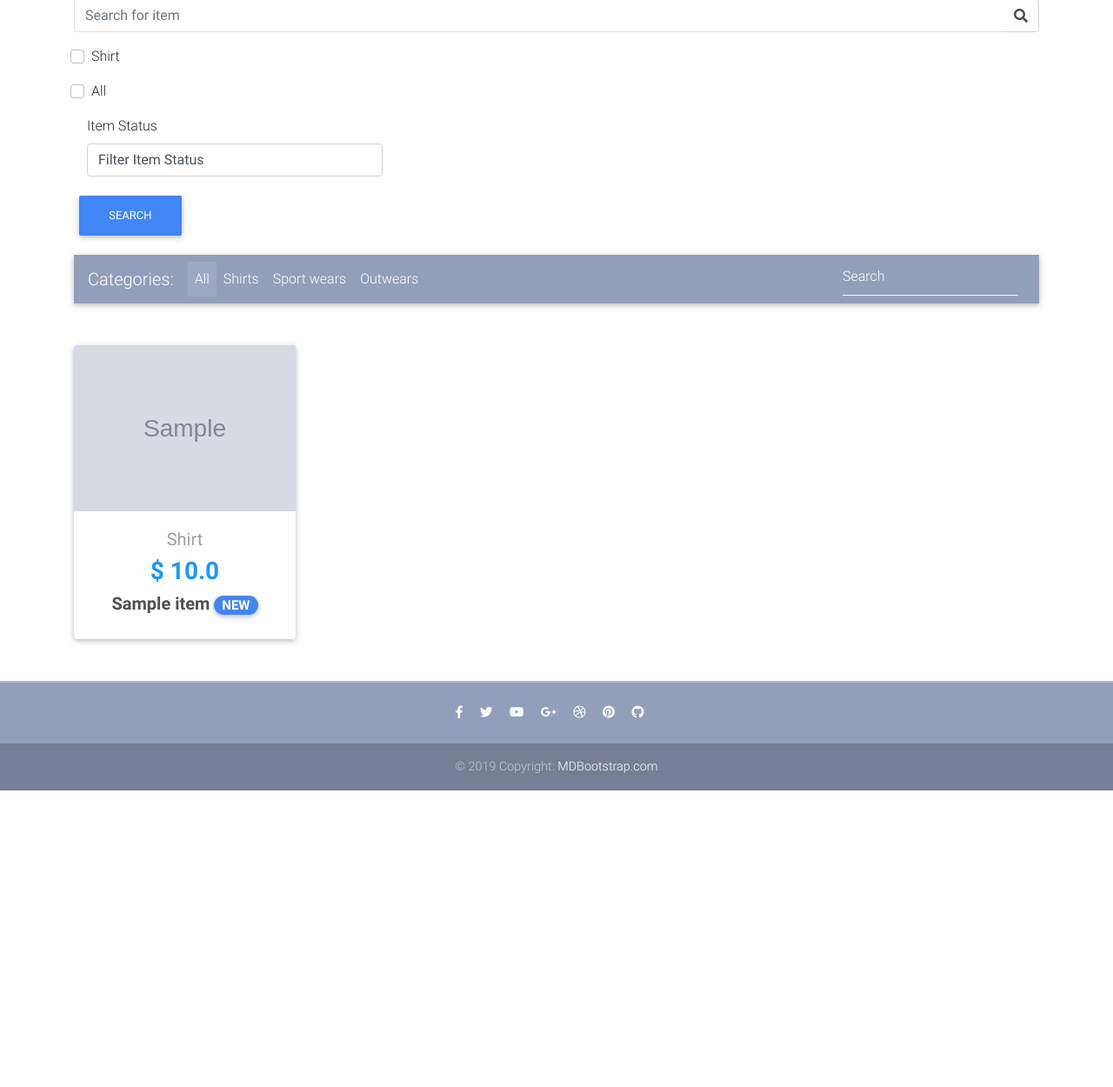
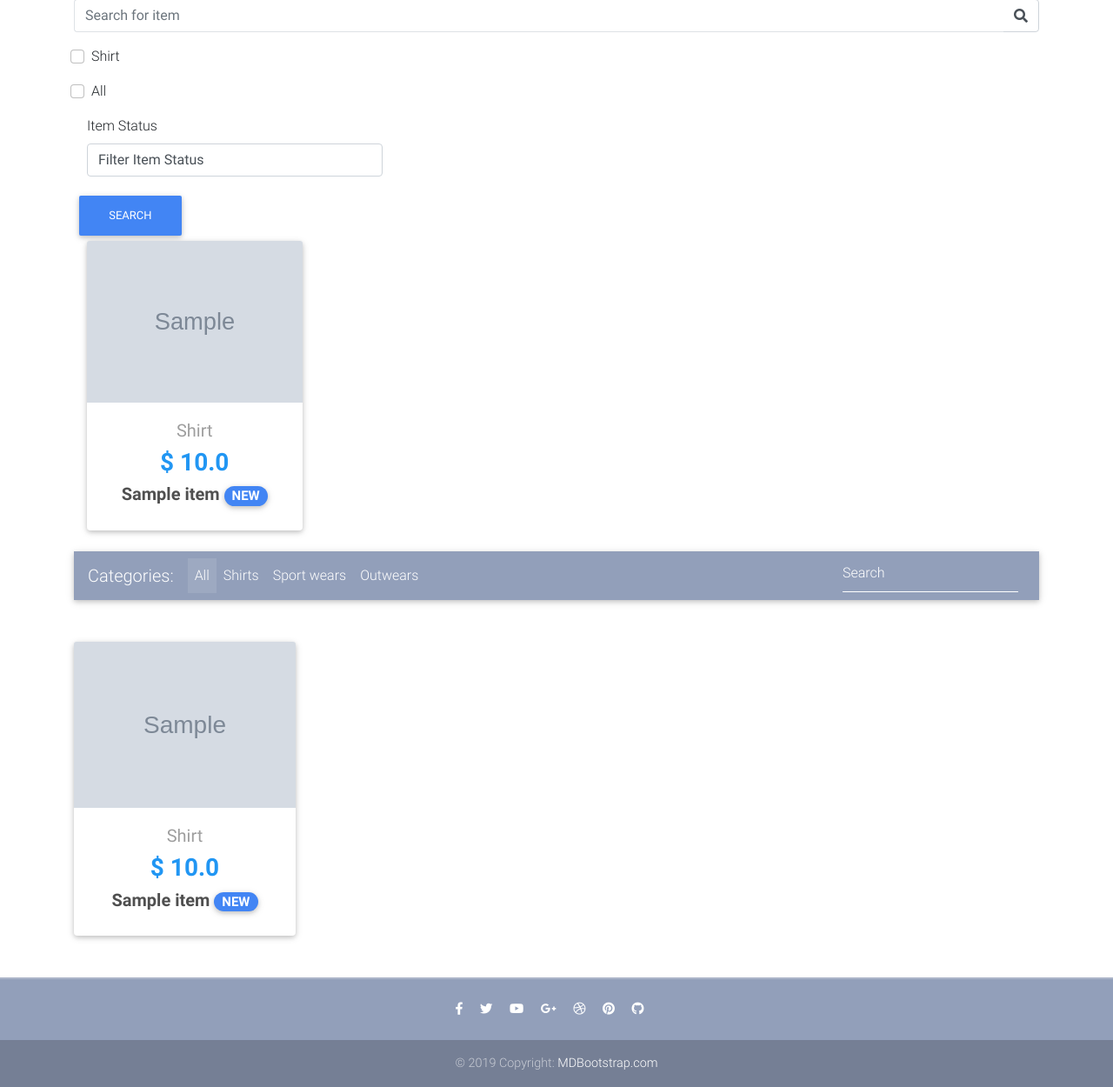
Before and after one commit to Gid34/Django-Ecommerce-Project, a Django app: page / in a window 1280 px wide. Shown: the part 171-1421 px from the top of the page at 87% size. Before the commit the page ends 1080 px from the top, so only its background shows below. Run offline with Django 3.2, Linux system fonts and the light colour scheme; tables that the repository leaves empty hold one stand-in row (values such as "Sample post"); grey boxes marked "Sample" are stand-in pictures; some libraries are stand-ins or nearby versions.

Commit message:
Added Comments
Figured out the following code
-Checkout Page
-settings.DEBUG for the image

```diff
--- a/django-ecommerce/core/views.py
+++ b/django-ecommerce/core/views.py
@@ -558,6 +558,8 @@ def filter(request):
     if item_status != 'Filter Item Status':
         qs = qs.filter(label=item_status)
 
+    #^Turn these into elif, else condition is  qs = Item.objects.all()
+
     context = {
         'queryset':qs,
         'all_item_label':all_item_label
--- a/django-ecommerce/django-ecomm/settings/base.py
+++ b/django-ecommerce/django-ecomm/settings/base.py
@@ -69,8 +69,9 @@ USE_TZ = True
 STATIC_URL = '/static/'
 MEDIA_URL = '/media/'
 STATICFILES_DIRS = [os.path.join(BASE_DIR, 'static_in_env')]
-STATIC_ROOT = os.path.join(BASE_DIR, 'static_root')
-MEDIA_ROOT = os.path.join(BASE_DIR, 'media_root')
+STATIC_ROOT = os.path.join(BASE_DIR, 'static_root') #VENV -> BASE_DIR
+MEDIA_ROOT = os.path.join(BASE_DIR, 'media_root') #VENV -> BASE_DIR
+
 
 # Auth
 
--- a/django-ecommerce/django-ecomm/urls.py
+++ b/django-ecommerce/django-ecomm/urls.py
@@ -1,5 +1,5 @@
 from django.conf import settings
-from django.conf.urls.static import static
+from django.conf.urls.static import static #This is needed for the debugging
 from django.contrib import admin
 from django.urls import path, include
 
@@ -9,6 +9,7 @@ urlpatterns = [
     path('', include('core.urls', namespace='core'))
 ]
 
+#This allows the image to display
 if settings.DEBUG:
     import debug_toolbar
     urlpatterns += [path('__debug__/', include(debug_toolbar.urls))]
--- a/django-ecommerce/templates/home.html
+++ b/django-ecommerce/templates/home.html
@@ -54,12 +54,12 @@
 
 
 
-            <!-- Default idle display -->
-            <option selected> Filter Item Status</option>
+          <!-- Default idle display -->
+          <option selected> Filter Item Status</option>
 
-              {% for item in object_list %}
-              <option value = "{{item.label}}">{{item.label}}</option>
-              {% endfor %}
+            {% for item in object_list %}
+            <option value = "{{item.label}}">{{item.label}}</option>
+            {% endfor %}
 
           </select>
         </div>
@@ -69,16 +69,17 @@
     </form>
 
     <!-- Return Results as a card. SUCCESS!!!-->
-    {% for item in queryset %}
+    {% for item in object_list %}
         <div class="col-lg-3 col-md-6 mb-4">
 
           <div class="card">
 
+          <!--Each Item = Card-->
+
             <!--Card image-->
             <div class="view overlay">
-              <img src="{{ item.image.url }}" class="card-img-top">
-
-              <a href="{{ item.get_absolute_url }}">
+              <img src="{{ item.image.url }}" class="card-img-top">  <!-- This loads the image -->
+              <a href="{{ item.get_absolute_url }}" class="dark-grey-text"> <!--This redirects it to product.html slug-->
                 <div class="mask rgba-white-slight"></div>
               </a>
 
--- a/django-ecommerce/templates/payment.html
+++ b/django-ecommerce/templates/payment.html
@@ -111,7 +111,7 @@ button:hover {
         <div class="col-md-12 mb-4">
           <div class="card">
 
-            {% if card %}
+            <!-- {% if card %}
               <div style="padding: 5px 30px;">
                 <div class="custom-control custom-checkbox">
                   <input type="checkbox" class="custom-control-input" name="use_default_card" id="use_default_card">
@@ -131,7 +131,7 @@ button:hover {
                   </div>
                   <div id="card-errors" role="alert"></div>
               </form>
-            </div>
+            </div> -->
 
             <div class="new-card-form">
               <form action="." method="post" class="stripe-form" id="stripe-form">
@@ -231,6 +231,8 @@ button:hover {
   function stripeTokenHandler(token) {
     // Insert the token ID into the form so it gets submitted to the server
     var form = document.getElementById('stripe-form');
+    //changed the name from 'payment-form' -> 'stripe-form' which is the name of the
+    //form in line 125-139
     var hiddenInput = document.createElement('input');
     hiddenInput.setAttribute('type', 'hidden');
     hiddenInput.setAttribute('name', 'stripeToken');
```
Also changed, not shown: django-ecommerce/templates/order_snippet.html (+12 -1 lines).
